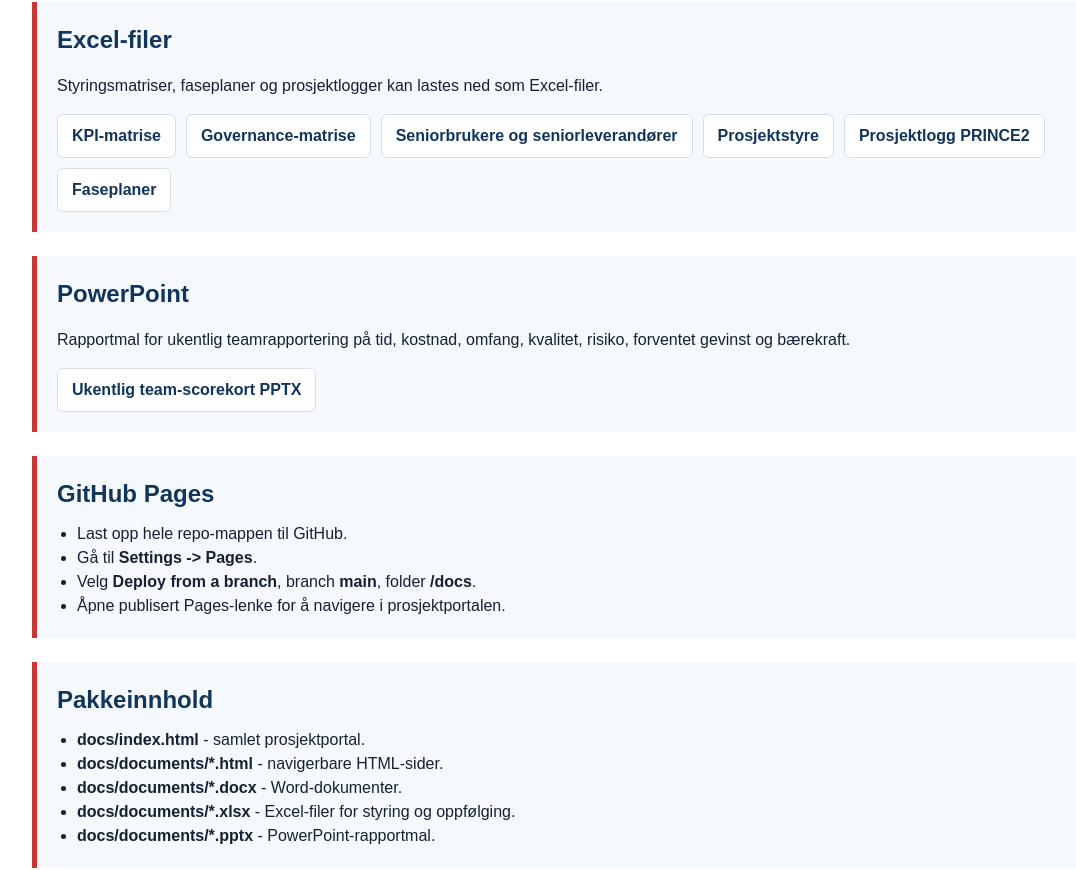
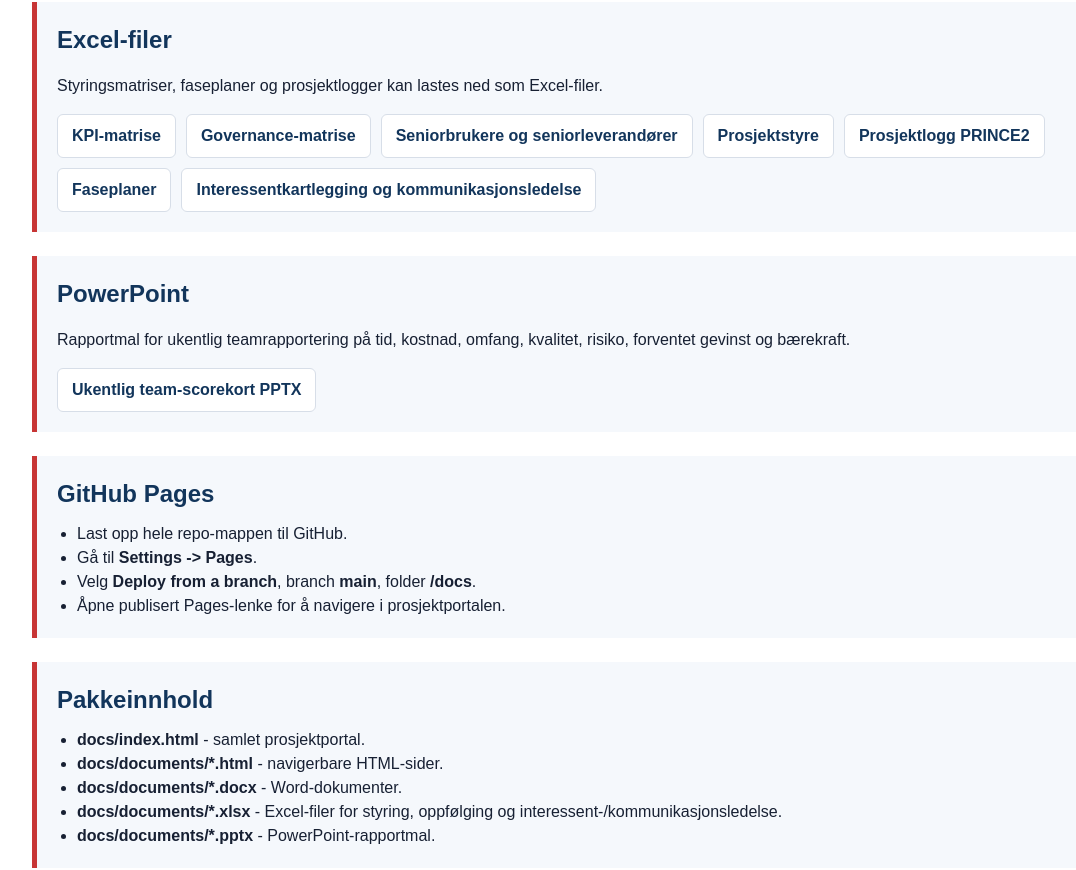
Before and after one commit to oyvindstormyrbakken/wyller2028, a plain HTML site: page docs/index.html in a window 1280 px wide. Shown: the part 1045-1915 px from the top of the page, without its empty margins (46-1122 px from the left). Drawn offline with Linux system fonts and the light colour scheme.

Commit message:
Add files via upload

```diff
--- a/docs/index.html
+++ b/docs/index.html
@@ -79,6 +79,7 @@
         <a class="button" href="documents/prosjektstyre.xlsx">Prosjektstyre</a>
         <a class="button" href="documents/prosjektlogg.xlsx">Prosjektlogg PRINCE2</a>
         <a class="button" href="documents/faseplaner.xlsx">Faseplaner</a>
+        <a class="button" href="documents/Interessentkartlegging-og-kommunikasjonsledelse-World-Cup-Alpint-Wyllerloypa-2028.xlsx">Interessentkartlegging og kommunikasjonsledelse</a>
       </div>
     </section>
 
@@ -106,7 +107,7 @@
         <li><strong>docs/index.html</strong> - samlet prosjektportal.</li>
         <li><strong>docs/documents/*.html</strong> - navigerbare HTML-sider.</li>
         <li><strong>docs/documents/*.docx</strong> - Word-dokumenter.</li>
-        <li><strong>docs/documents/*.xlsx</strong> - Excel-filer for styring og oppfølging.</li>
+        <li><strong>docs/documents/*.xlsx</strong> - Excel-filer for styring, oppfølging og interessent-/kommunikasjonsledelse.</li>
         <li><strong>docs/documents/*.pptx</strong> - PowerPoint-rapportmal.</li>
       </ul>
     </section>
```
Also changed, not shown: index.html (+2 -1 lines), 3 other files.
